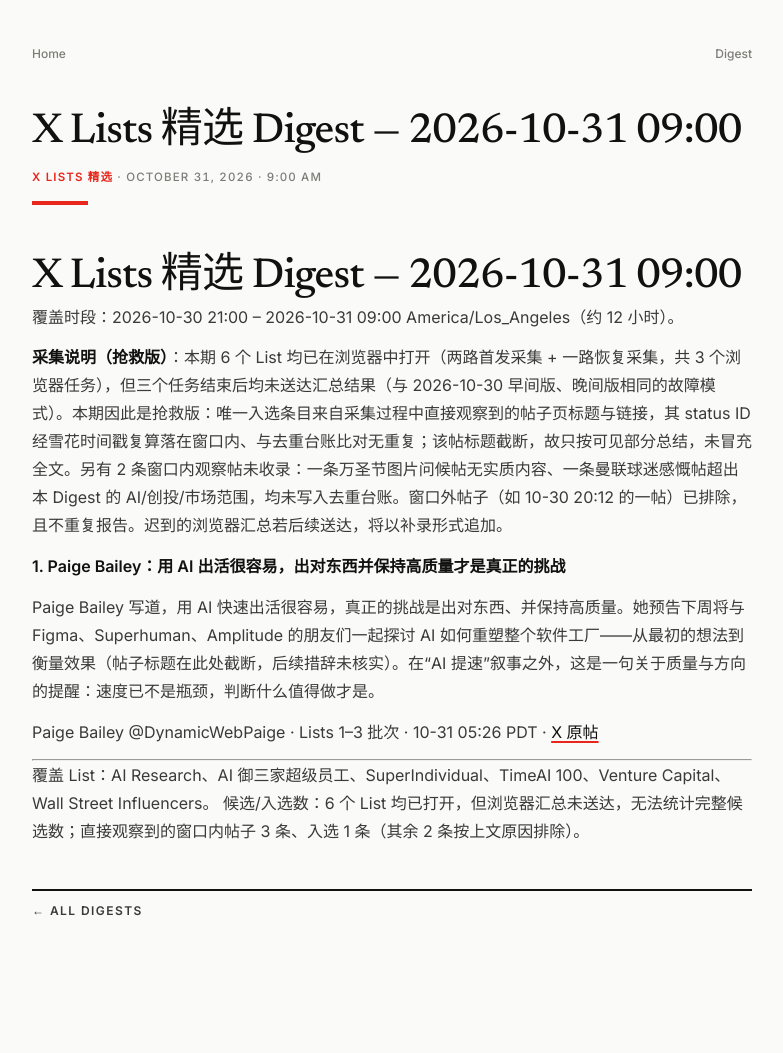
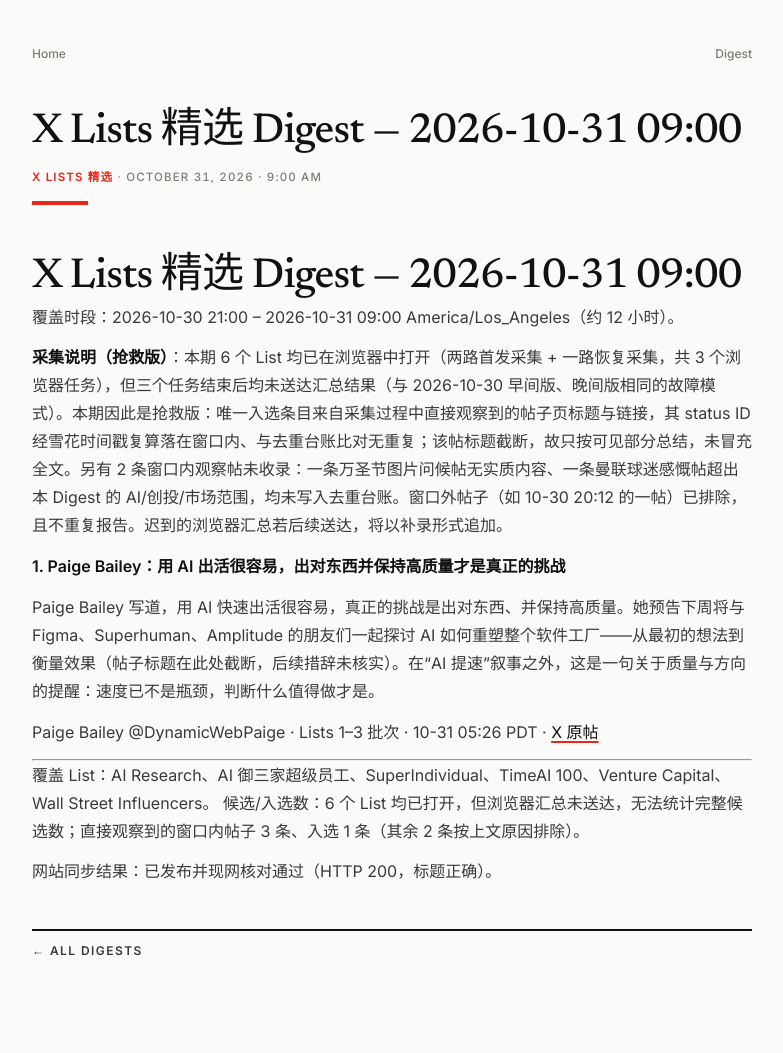
Before and after one commit to cptidiot/mzhao.me, a Jekyll site: the page built from _digests/2026-10-31-x-lists-0900.md, in a window 1280 px wide. Shown: the whole page, without its empty margins (248-1031 px from the left). Built offline with Jekyll 4.4.1, drawn with Linux system fonts in a browser that asks for light colours; before the commit the page ends 1013 px from its top, so only the background shows below that.

Commit message:
Digest: x-lists 2026-10-31

```diff
--- a/_digests/2026-10-31-x-lists-0900.md
+++ b/_digests/2026-10-31-x-lists-0900.md
@@ -29,3 +29,5 @@
 
 覆盖 List：AI Research、AI 御三家超级员工、SuperIndividual、TimeAI 100、Venture Capital、Wall Street Influencers。
 候选/入选数：6 个 List 均已打开，但浏览器汇总未送达，无法统计完整候选数；直接观察到的窗口内帖子 3 条、入选 1 条（其余 2 条按上文原因排除）。
+
+网站同步结果：已发布并现网核对通过（HTTP 200，标题正确）。
```
